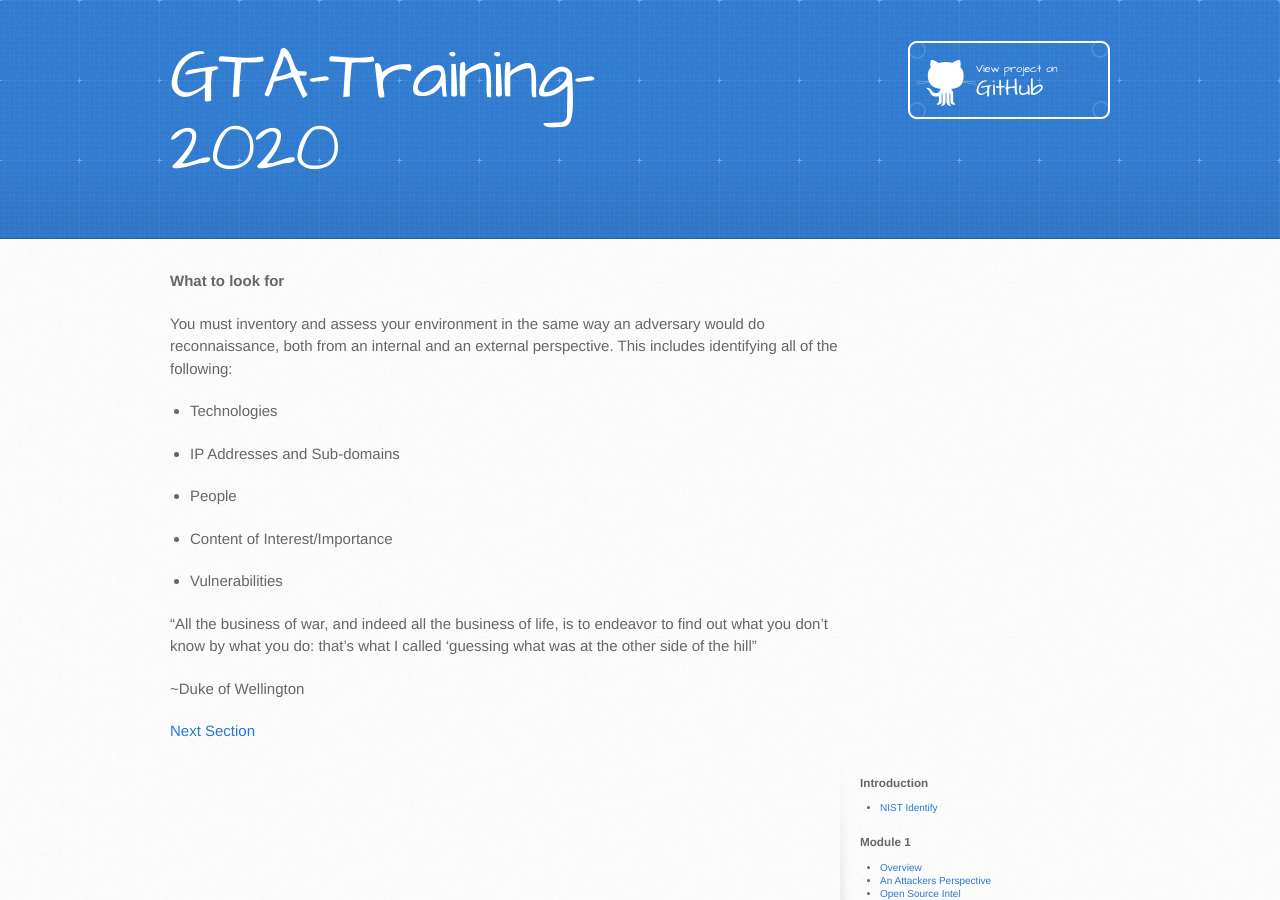
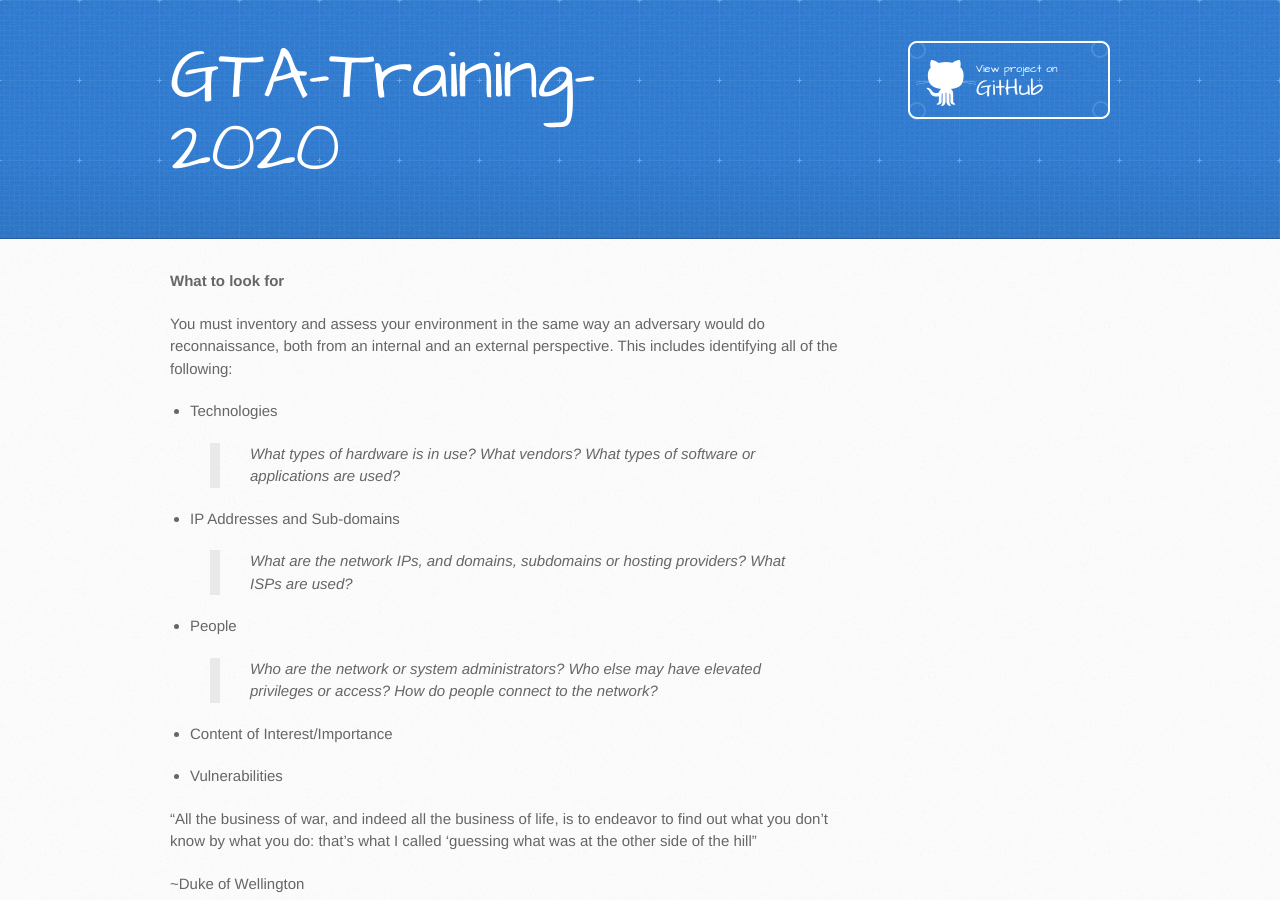
Before and after one commit to GA-CyberWorkforceAcademy/GTA-Training-2020, a Jekyll site: the page built from module1/index.md.md, in a window 1280 px wide and 900 px high. Built offline with Jekyll 4.4.1, drawn with Linux system fonts in a browser that asks for light colours; our own code applies the rules of GitHub Pages for plain Markdown files; the repository's description, which GitHub fills in, is left out; some of the changed text lies outside the part shown.

```diff
--- a/module1/index.md.md
+++ b/module1/index.md.md
@@ -6,9 +6,18 @@
 
 -   Technologies
 
+>   *What types of hardware is in use? What vendors? What types of software or
+>   applications are used?*
+
 -   IP Addresses and Sub-domains
 
+>   *What are the network IPs, and domains, subdomains or hosting providers?
+>   What ISPs are used?*
+
 -   People
+
+>   *Who are the network or system administrators? Who else may have elevated
+>   privileges or access? How do people connect to the network?*
 
 -   Content of Interest/Importance
 
@@ -20,4 +29,4 @@
 
 \~Duke of Wellington
 
-[Next Section](./From_the_Outside.md)
+[Next](./From_the_Outside.md) Module: From the Outside
```
Also changed, not shown: module1/images/DomainRegistar.PNG (renamed from module1/DomainRegistar.PNG).
